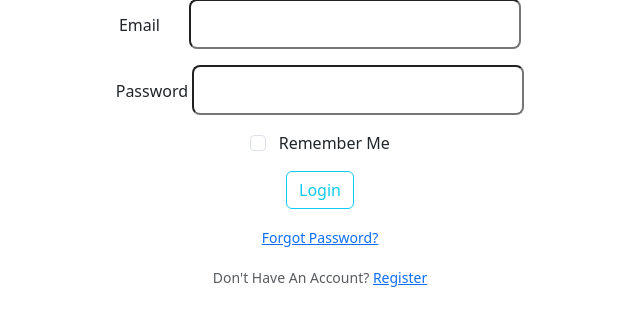
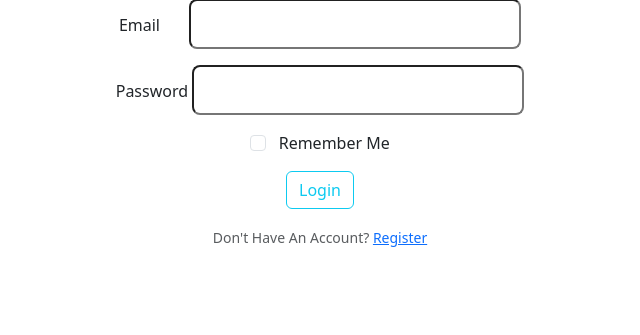
Before and after one commit to AnasSiddiquii/Flask-Basics, a Flask app: page /login in a window 1280 px wide. Shown: the part 155-490 px from the top of the page, without its empty margins (320-960 px from the left). Run offline with Flask 2, Linux system fonts and the light colour scheme; some libraries are stand-ins or nearby versions.

Commit message:
uploaded

```diff
--- a/flaskblog/__init__.py
+++ b/flaskblog/__init__.py
@@ -3,7 +3,7 @@ from flask_sqlalchemy import SQLAlchemy
 from flask_bcrypt import Bcrypt
 from flask_login import LoginManager
 from flaskblog.config import Config
-from flask_mail import Mail
+# from flask_mail import Mail
 
 
 db = SQLAlchemy()
@@ -12,7 +12,7 @@ bcrypt = Bcrypt()
 login_manager = LoginManager()
 login_manager.login_view = 'users.login'
 login_manager.login_message_category = 'info'
-mail = Mail()
+# mail = Mail()
 
 
 def create_app(config_class=Config):
@@ -22,7 +22,7 @@ def create_app(config_class=Config):
     db.init_app(app)
     bcrypt.init_app(app)
     login_manager.init_app(app)
-    mail.init_app(app)
+    # mail.init_app(app)
 
     from flaskblog.main.routes import main
     from flaskblog.users.routes import users
--- a/flaskblog/models.py
+++ b/flaskblog/models.py
@@ -1,5 +1,5 @@
 from datetime import datetime
-from itsdangerous import TimedJSONWebSignatureSerializer as Serializer
+# from itsdangerous import TimedJSONWebSignatureSerializer as Serializer
 from flask import current_app
 from flaskblog import db, login_manager
 from flask_login import UserMixin
--- a/flaskblog/templates/login.html
+++ b/flaskblog/templates/login.html
@@ -50,7 +50,6 @@
 
         <div class="mt-3">
             <small class="text-muted">
-                <a class="ml-2" href="{{ url_for('users.reset_request') }}">Forgot Password?</a>
             </small>
         </div>
 
--- a/flaskblog/users/forms.py
+++ b/flaskblog/users/forms.py
@@ -47,19 +47,19 @@ class UpdateAccountForm(FlaskForm):
                 raise ValidationError('That email is already taken')
 
 
-class RequestResetForm(FlaskForm):
-    email = StringField('Email',
-                        validators=[DataRequired(), Email()])
-    submit = SubmitField('Request Password Reset')
+# class RequestResetForm(FlaskForm):
+#     email = StringField('Email',
+#                         validators=[DataRequired(), Email()])
+#     submit = SubmitField('Request Password Reset')
 
-    def validate_email(self, email):
-        user = User.query.filter_by(email=email.data).first()
-        if user is None:
-            raise ValidationError('There is no account with that email. You must register first.')
+#     def validate_email(self, email):
+#         user = User.query.filter_by(email=email.data).first()
+#         if user is None:
+#             raise ValidationError('There is no account with that email. You must register first.')
 
 
-class ResetPasswordForm(FlaskForm):
-    password = PasswordField('Password', validators=[DataRequired()])
-    confirm_password = PasswordField('Confirm Password',
-                                     validators=[DataRequired(), EqualTo('password')])
-    submit = SubmitField('Reset Password')
+# class ResetPasswordForm(FlaskForm):
+#     password = PasswordField('Password', validators=[DataRequired()])
+#     confirm_password = PasswordField('Confirm Password',
+#                                      validators=[DataRequired(), EqualTo('password')])
+#     submit = SubmitField('Reset Password')
--- a/flaskblog/users/routes.py
+++ b/flaskblog/users/routes.py
@@ -2,10 +2,10 @@ from flask  import render_template, url_for, flash, redirect, request, Blueprint
 from flask_login import login_user, logout_user, login_required, current_user
 from flaskblog import db, bcrypt
 from flaskblog.models import User, Post
-from flaskblog.users.forms import RegistrationForm, LoginForm, UpdateAccountForm, RequestResetForm, ResetPasswordForm
-# from flaskblog.users.forms import RegistrationForm, LoginForm, UpdateAccountForm
-from flaskblog.users.utils import save_picture, send_reset_email
-# from flaskblog.users.utils import save_picture
+# from flaskblog.users.forms import RegistrationForm, LoginForm, UpdateAccountForm, RequestResetForm, ResetPasswordForm
+from flaskblog.users.forms import RegistrationForm, LoginForm, UpdateAccountForm
+# from flaskblog.users.utils import save_picture, send_reset_email
+from flaskblog.users.utils import save_picture
 
 users = Blueprint('users', __name__)
 
@@ -70,31 +70,31 @@ def user_posts(username):
    posts = Post.query.filter_by(author=user).order_by(Post.date_posted.desc()).paginate(page=page, per_page=3)
    return render_template('user_posts.html', posts=posts, user=user)
 
-@users.route("/reset_password", methods=['GET', 'POST'])
-def reset_request():
-    if current_user.is_authenticated:
-        return redirect(url_for('home'))
-    form = RequestResetForm()
-    if form.validate_on_submit():
-        user = User.query.filter_by(email=form.email.data).first()
-        send_reset_email(user)
-        flash('An email has been sent with instructions to reset your password.', 'info')
-        return redirect(url_for('login'))
-    return render_template('reset_request.html', title='Reset Password', form=form)
+# @users.route("/reset_password", methods=['GET', 'POST'])
+# def reset_request():
+#     if current_user.is_authenticated:
+#         return redirect(url_for('home'))
+#     form = RequestResetForm()
+#     if form.validate_on_submit():
+#         user = User.query.filter_by(email=form.email.data).first()
+#         send_reset_email(user)
+#         flash('An email has been sent with instructions to reset your password.', 'info')
+#         return redirect(url_for('login'))
+#     return render_template('reset_request.html', title='Reset Password', form=form)
 
-@users.route("/reset_password/<token>", methods=['GET', 'POST'])
-def reset_token(token):
-    if current_user.is_authenticated:
-        return redirect(url_for('home'))
-    user = User.verify_reset_token(token)
-    if user is None:
-        flash('That is an invalid or expired token', 'warning')
-        return redirect(url_for('reset_request'))
-    form = ResetPasswordForm()
-    if form.validate_on_submit():
-        hashed_password = bcrypt.generate_password_hash(form.password.data).decode('utf-8')
-        user.password = hashed_password
-        db.session.commit()
-        flash('Your password has been updated! You are now able to log in', 'success')
-        return redirect(url_for('login'))
-    return render_template('reset_token.html', title='Reset Password', form=form)
+# @users.route("/reset_password/<token>", methods=['GET', 'POST'])
+# def reset_token(token):
+#     if current_user.is_authenticated:
+#         return redirect(url_for('home'))
+#     user = User.verify_reset_token(token)
+#     if user is None:
+#         flash('That is an invalid or expired token', 'warning')
+#         return redirect(url_for('reset_request'))
+#     form = ResetPasswordForm()
+#     if form.validate_on_submit():
+#         hashed_password = bcrypt.generate_password_hash(form.password.data).decode('utf-8')
+#         user.password = hashed_password
+#         db.session.commit()
+#         flash('Your password has been updated! You are now able to log in', 'success')
+#         return redirect(url_for('login'))
+#     return render_template('reset_token.html', title='Reset Password', form=form)
```
Also changed, not shown: flaskblog/config.py (+6 -6 lines), flaskblog/users/utils.py (+12 -12 lines), flaskblog/static/profile_pics/4b6b59fbba674474.png (added), flaskblog/static/profile_pics/53cd762fde212e26.jpg (added), instance/site.db, 1 other file.
